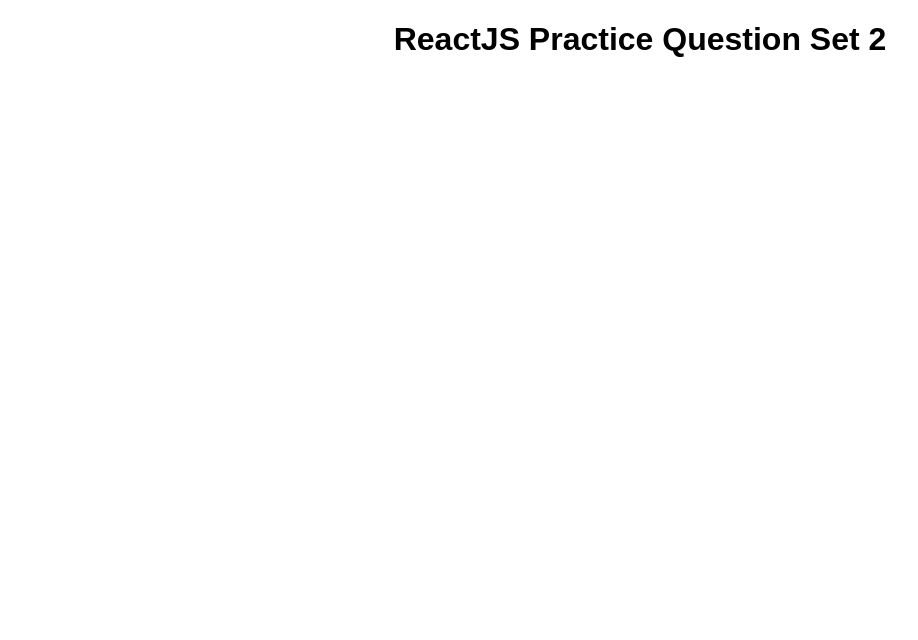
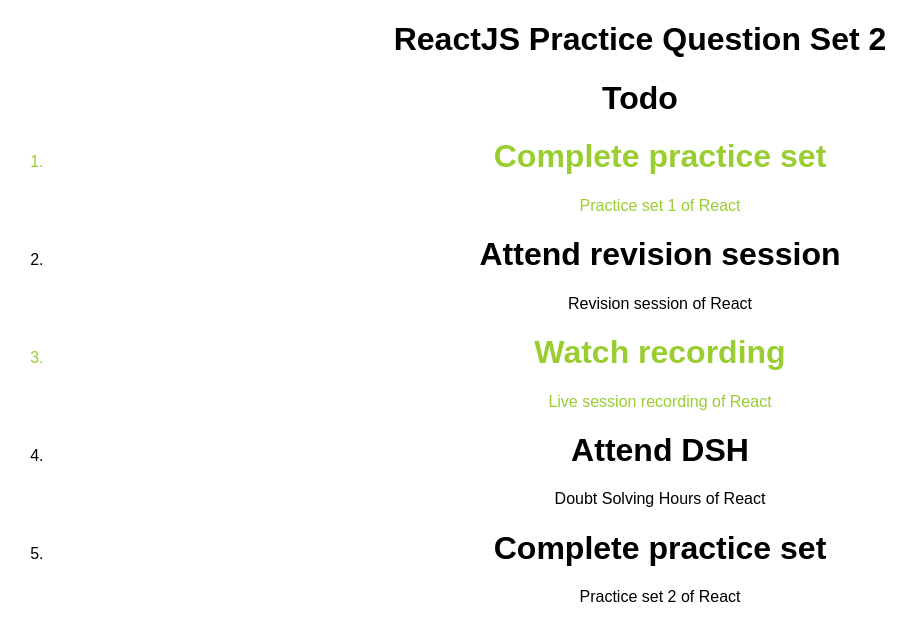
Before and after one commit to anandbaraik/neog-react-practice-set-1, a React (Create React App) app: page / in a window 1280 px wide. Shown: the top 640 px of the page, without its empty margins (0-918 px from the left). Built offline with nearby package versions, Linux system fonts and the light colour scheme.

Commit message:
react practice set 2

```diff
--- /dev/null
+++ b/src/SetTwoQuestions/ColorPicker.js
@@ -0,0 +1,50 @@
+import React, { useState } from "react";
+
+const ColorPicker = () => {
+    const red = "#EE4B2B";
+    const blue = "#89CFF0";
+    const green = "#7FFFD4";
+
+    const [showColor, setShowColor] = useState({
+        red: false,
+        blue: false,
+        green: false,
+    });
+
+    const colorHandler = (color) => {
+        setShowColor({ ...showColor, [color]: !showColor[color] });
+    };
+  return (
+    <div>
+        <h1>
+            Color Picker
+        </h1>
+        <button onClick={() => colorHandler("red")}>
+            Red color
+        </button>
+      {showColor.red && (
+        <p style={{ backgroundColor: red }}>
+          {red}
+        </p>
+      )}
+      <button onClick={() => colorHandler("blue")}>
+        Blue color
+      </button>
+      {showColor.blue && (
+        <p style={{ backgroundColor: blue }}>
+          {blue}
+        </p>
+      )}
+      <button onClick={() => colorHandler("green")}>
+        Green color
+      </button>
+      {showColor.green && (
+        <p style={{ backgroundColor: green }}>
+          {green}
+        </p>
+      )}
+    </div>
+  )
+}
+
+export default ColorPicker
--- /dev/null
+++ b/src/SetTwoQuestions/MyGadgets.js
@@ -0,0 +1,30 @@
+import React, { useState } from "react";
+const MyGadgets = ({products}) => {
+const [highlight, setHighlight] = useState(false);
+  return (
+    <div>
+        <h1>MyGadgets</h1>
+        <ol style={{ listStyle: "decimal" }}>
+            {products.map(({ id, name, description, price }) => {
+            return (
+                <li
+                key={id}
+                style={{
+                    padding:"2px",
+                    margin:"2px",
+                    backgroundColor: highlight && price > 50000 ? "lightgreen" : "",
+                }}
+                >
+                {name}, {description}, {price}
+                </li>
+            );
+            })}
+        </ol>
+        <button onClick={() => setHighlight(!highlight)}>
+            Highlight Expensive Gadget
+        </button>
+    </div>
+  )
+}
+
+export default MyGadgets
--- a/src/SetTwoQuestions/SetTwo.js
+++ b/src/SetTwoQuestions/SetTwo.js
@@ -6,6 +6,9 @@ import Gadgets from './Gadgets'
 import Phones from './Phones'
 import Article from './Article'
 import About from './About'
+import MyGadgets from './MyGadgets'
+import ColorPicker from './ColorPicker'
+import Todo from './Todo'
 
 const SetTwo = () => {
     //Q3
@@ -74,6 +77,76 @@ const SetTwo = () => {
     },
     { id: 8, name: 'mobile', description: 'iPhone 12', price: 90000 },
     ]
+    //Q8
+    const gadgets = [
+        {
+          id: 1,
+          name: 'keyboard',
+          description: 'Logitech Mechanical Keyboard',
+          price: 2000,
+        },
+        { id: 2, name: 'mouse', description: 'Dell Wireless Mouse', price: 1200 },
+        {
+          id: 3,
+          name: 'speakers',
+          description: 'Bose L1 Pro32 Portable',
+          price: 256000,
+        },
+        { id: 4, name: 'mobile', description: 'iPhone 13', price: 61000 },
+        {
+          id: 5,
+          name: 'monitor',
+          description: 'Lenovo 32-inch display Monitor',
+          price: 10000,
+        },
+        { id: 6, name: 'mobile', description: 'iPhone 13 Pro Max', price: 140000 },
+        {
+          id: 7,
+          name: 'speakers',
+          description: 'Creative Desktop Speakers',
+          price: 5000,
+        },
+        {
+          id: 8,
+          name: 'headphones',
+          description: 'Sony over-the-ear wired Headphones with mic',
+          price: 1500,
+        },
+        { id: 9, name: 'mobile', description: 'iPhone 12', price: 90000 },
+      ]
+    //Q10
+    const todoItems = [
+        {
+          id: 1,
+          title: 'Complete practice set',
+          description: 'Practice set 1 of React',
+          isCompleted: true,
+        },
+        {
+          id: 2,
+          title: 'Attend revision session',
+          description: 'Revision session of React',
+          isCompleted: false,
+        },
+        {
+          id: 3,
+          title: 'Watch recording',
+          description: 'Live session recording of React',
+          isCompleted: true,
+        },
+        {
+          id: 4,
+          title: 'Attend DSH',
+          description: 'Doubt Solving Hours of React',
+          isCompleted: false,
+        },
+        {
+          id: 5,
+          title: 'Complete practice set',
+          description: 'Practice set 2 of React',
+          isCompleted: false,
+        },
+      ]
   return (
     <div>
         <h1>ReactJS Practice Question Set 2</h1>
@@ -87,6 +160,9 @@ const SetTwo = () => {
             content={"React is a JavaScript library for building user interfaces."}
             /> */}
         {/* <About heading={"About Me"} name={"Preeti"} learning={"I am learning React JS currently at neoG Camp."}/> */}
+        {/* <MyGadgets products={gadgets}/> */}
+        {/* <ColorPicker/> */}
+        <Todo todoItems={todoItems}/>
     </div>
   )
 }
--- /dev/null
+++ b/src/SetTwoQuestions/Todo.js
@@ -0,0 +1,24 @@
+import React from 'react'
+
+const Todo = ({ todoItems }) => {
+  return (
+    <div>
+        <h1>Todo</h1>
+        <ol>
+            {todoItems.map(({ id, title, description, isCompleted }) => {
+                return (
+                <li
+                    key={id}
+                    style={{ color: isCompleted ? "yellowgreen" : "" }}
+                >
+                    <h1>{title}</h1>
+                    <p>{description}</p>
+                </li>
+                );
+            })}
+        </ol>
+    </div>
+  )
+}
+
+export default Todo
```
